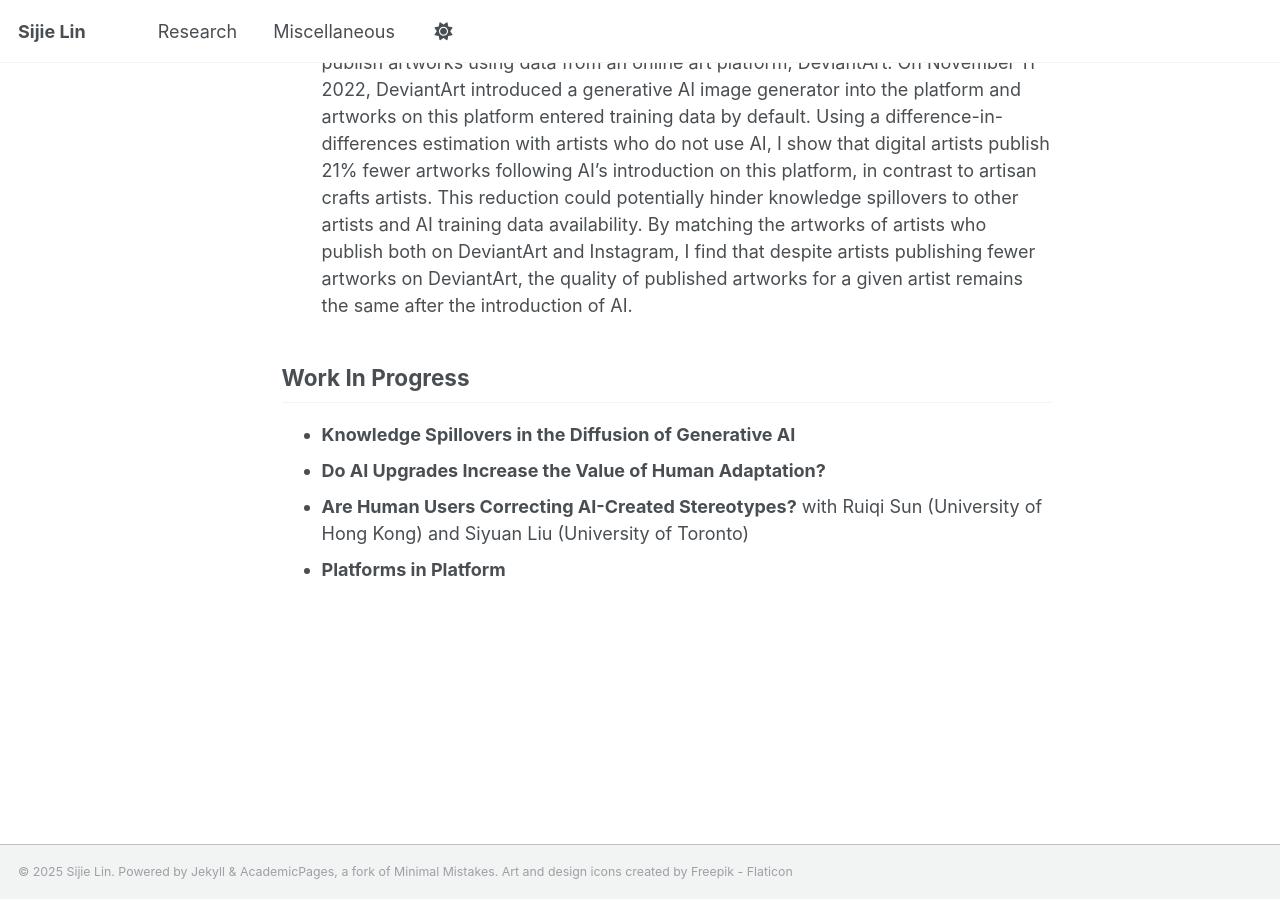
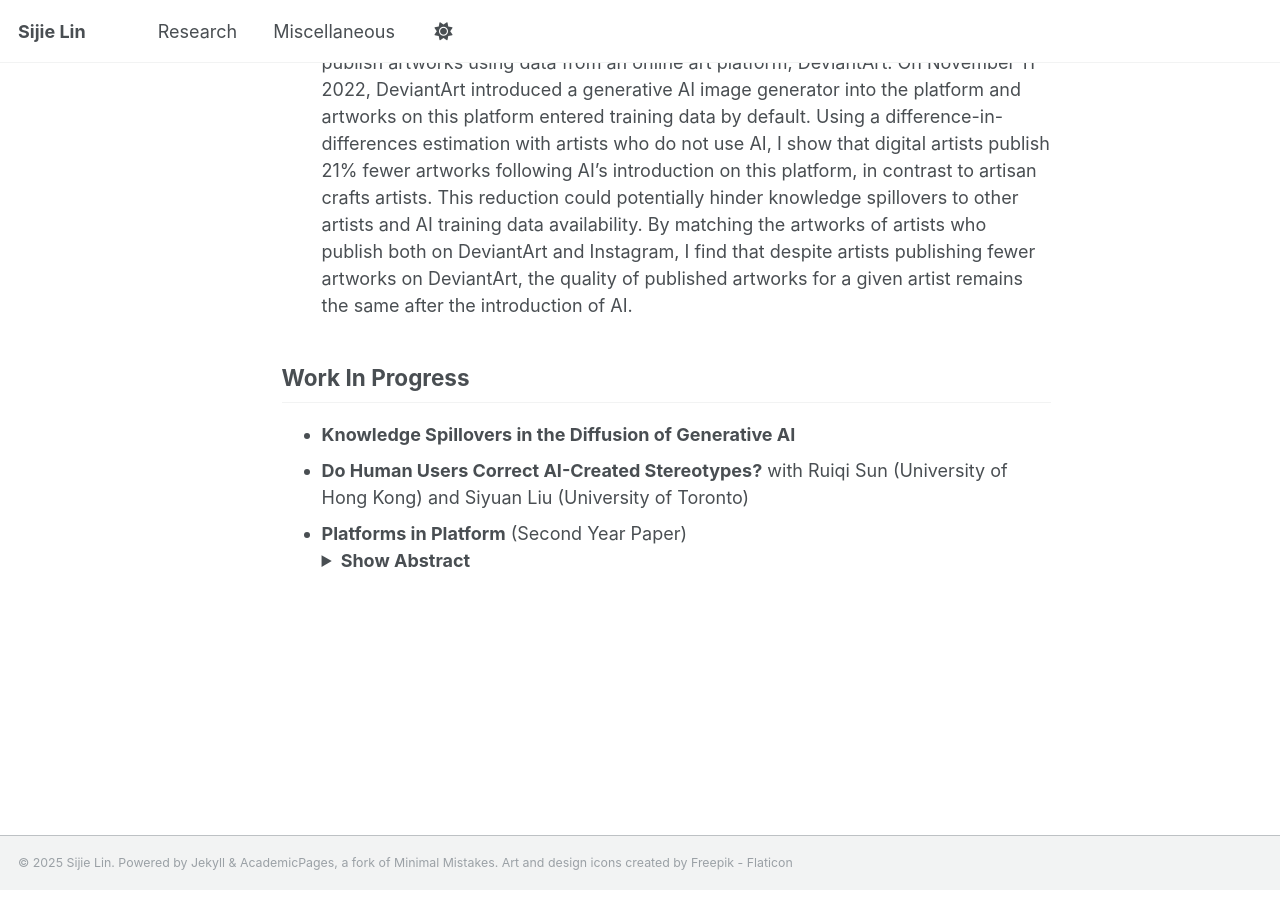
Before and after one commit to sijielin/sijielin.github.io, a Jekyll site: the page built from _pages/research.md, in a window 1280 px wide and 900 px high, scrolled down 974 px. Built offline with Jekyll 4.4.1, drawn with Linux system fonts in a browser that asks for light colours.

Commit message:
Update research.md

```diff
--- a/_pages/research.md
+++ b/_pages/research.md
@@ -19,6 +19,11 @@
 ## Work In Progress
 
 - **Knowledge Spillovers in the Diffusion of Generative AI**
-- **Do AI Upgrades Increase the Value of Human Adaptation?**
-- **Are Human Users Correcting AI-Created Stereotypes?** with Ruiqi Sun (University of Hong Kong) and Siyuan Liu (University of Toronto)
-- **Platforms in Platform**
+- **Do Human Users Correct AI-Created Stereotypes?** with Ruiqi Sun (University of Hong Kong) and Siyuan Liu (University of Toronto)
+- **Platforms in Platform** (Second Year Paper)
+  <details>
+    <summary><strong>Show Abstract</strong></summary>
+    <p>
+    Some apps on platforms are themselves smaller platforms featuring their own app stores. All else equal, buyers are better off on a platform with more sellers and sellers are better off on a platform with more buyers. However, different buyers and sellers may prefer to be active on different platforms. Buyers may choose to use different platforms to access more targeted products, while sellers may use different platforms to avoid competition for buyers' attention. This paper argues that segmenting the market using smaller platforms can be profitable for the large platform, as it can charge different platform fees to sellers of different quality and keep buyers' attention to better sellers. This paper also shows conditions where the large platform might ban the smaller platform even though its presence would be socially beneficial.
+    </p>
+  </details>
```
